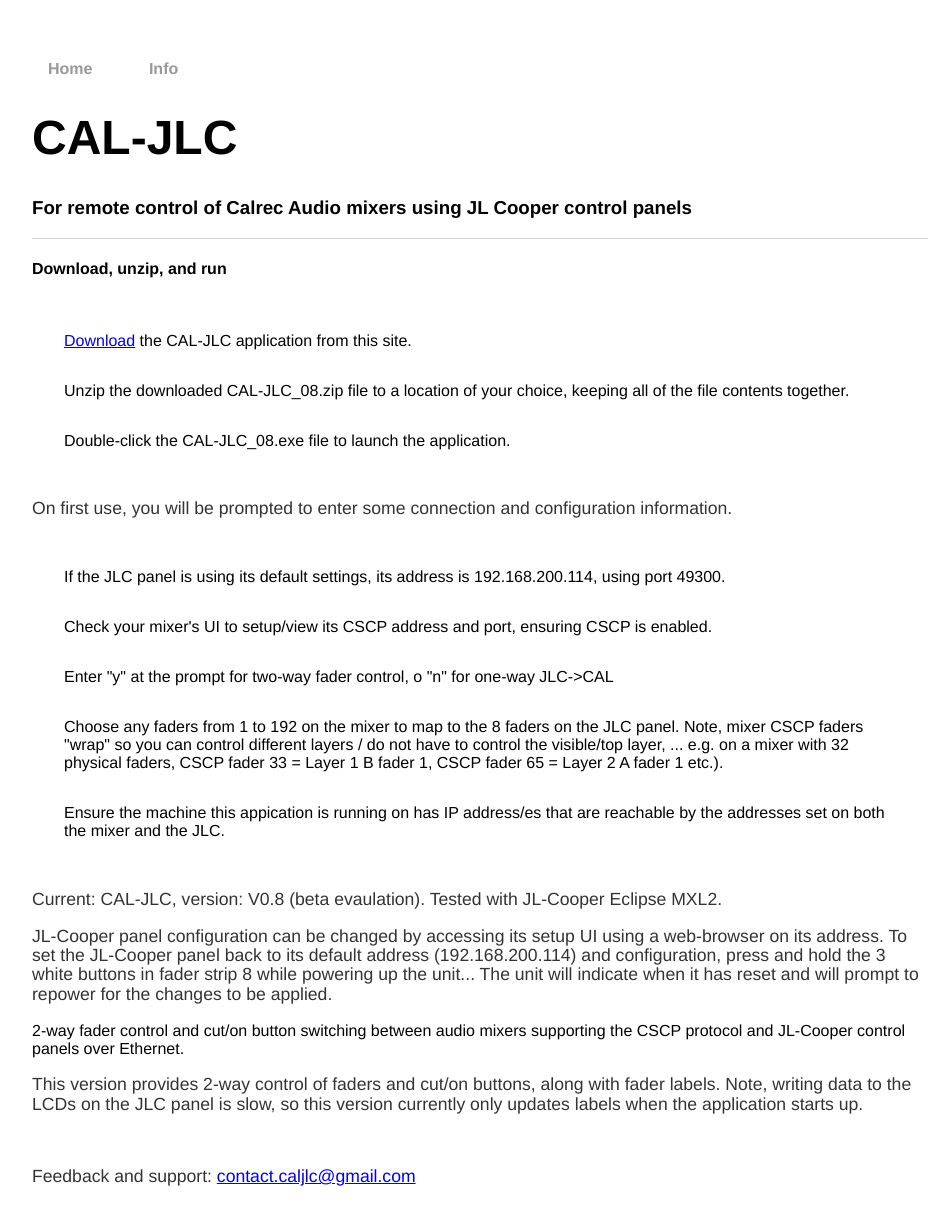
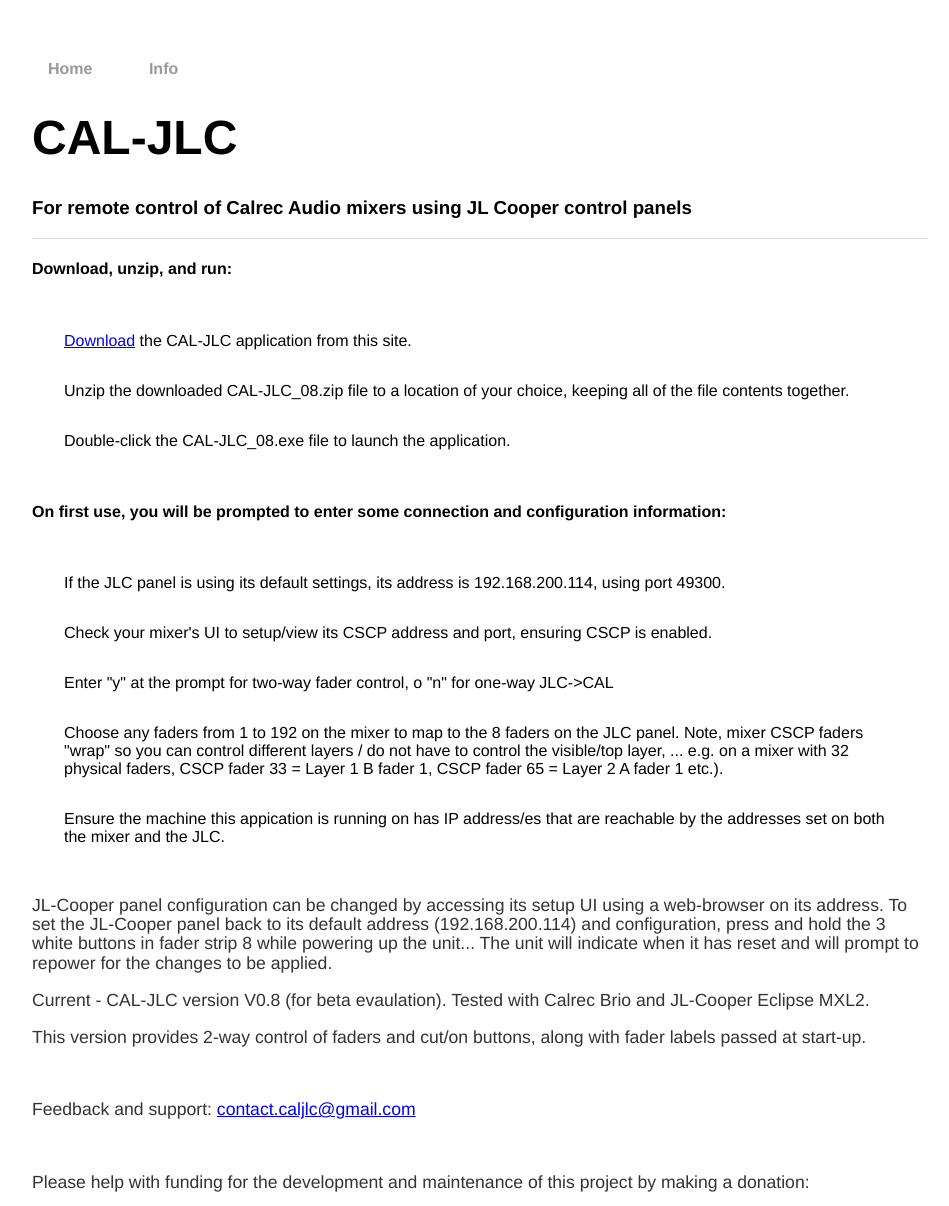
Before and after one commit to caljlc/CAL-JLC, a Jekyll site: the page built from docs/usage.html, in a window 1280 px wide and 1400 px high, cut to the strip 0-1206 px from the top of the window. Shown: the whole strip, without its empty margins (160-1109 px from the left). Built offline with Jekyll 4.4.1, drawn with Linux system fonts in a browser that asks for light colours; some of the changed text lies outside the part shown.

Commit message:
Update usage.html

```diff
--- a/docs/usage.html
+++ b/docs/usage.html
@@ -4,7 +4,7 @@
 ---
 <div class="blurb">
 
-	<h4>Download, unzip, and run</h4>
+	<h4>Download, unzip, and run:</h4>
 
 	<ul>
 		<li><a href="https://github.com/caljlc/CAL-JLC/releases/download/V0.8/CAL-JLC_08.zip">Download</a> the CAL-JLC application from this site.</li>
@@ -14,7 +14,7 @@
 		<li>Double-click the CAL-JLC_08.exe file to launch the application.</li>
 	</ul>
 
-	<p>On first use, you will be prompted to enter some connection and configuration information.</p>
+	<h4>On first use, you will be prompted to enter some connection and configuration information:</h4>
 
 	<ul>
 		<li>If the JLC panel is using its default settings, its address is 192.168.200.114, using port 49300.</li>
@@ -33,23 +33,17 @@
 		<li>Ensure the machine this appication is running on has IP address/es that are reachable by the addresses set on both the mixer and the JLC.</li>
 	</ul>
 
-	<p>Current: CAL-JLC, version: V0.8 (beta evaulation). Tested with JL-Cooper Eclipse MXL2.</p>
-
 	<p>
 		JL-Cooper panel configuration can be changed by accessing its setup UI using a web-browser on its address.
 		To set the JL-Cooper panel back to its default address (192.168.200.114) and configuration, press and hold the 3 white buttons in fader strip 8
 		while powering up the unit... The unit will indicate when it has reset and will prompt to repower for the changes to be applied.
 	</p>
 
-	2-way fader control and cut/on button switching between audio mixers supporting the CSCP protocol and JL-Cooper control panels over Ethernet.
+	<p>Current - CAL-JLC version V0.8 (for beta evaulation). Tested with Calrec Brio and JL-Cooper Eclipse MXL2.</p>
 
 	<p>
-		This version provides 2-way control of faders and cut/on buttons, along with fader labels.
-		Note, writing data to the LCDs on the JLC panel is slow, so this version currently only updates labels when the application starts up.
+		This version provides 2-way control of faders and cut/on buttons, along with fader labels passed at start-up.
 	</p>
-
-
-
 
 	<br/>
 
@@ -79,8 +73,22 @@
 
 	<!--<a href="/usage.html">Further info & instructions for using CAL-JLC</a>-->
 
-	<p>	This software is not officially endorsed or supported by either Calrec Audio or JL Cooper. It should be used at your own liability.
+	<p>
+		This software is not officially endorsed or supported by either Calrec Audio or JL Cooper. It should be used at your own liability.
 		CAL-JLC accept no liabiity for its use
 	</p>
 
+	<h4>Feature requests:</h4>
+
+	<ul>
+		<li>Pre-Fader Listen buttons</li>
+		<li>LCD colour choice</li>
+		<li>LCD colour for Cut/On state / LCD buttons for switching</li>
+		<li>JLC rotaries for additional fader controls, aux send or aux master levels, main output levels</li>
+		<li>Aux or Main routing buttons</li>
+		<li>Custom labels</li>
+		<li>Label updates on change from mixer(not just on CAL-JLC start)</li>
+		<li>Handle mixer/JLC panel resets / reconnects better</li>
+	</ul>
+
 </div><!-- /.blurb -->
```
